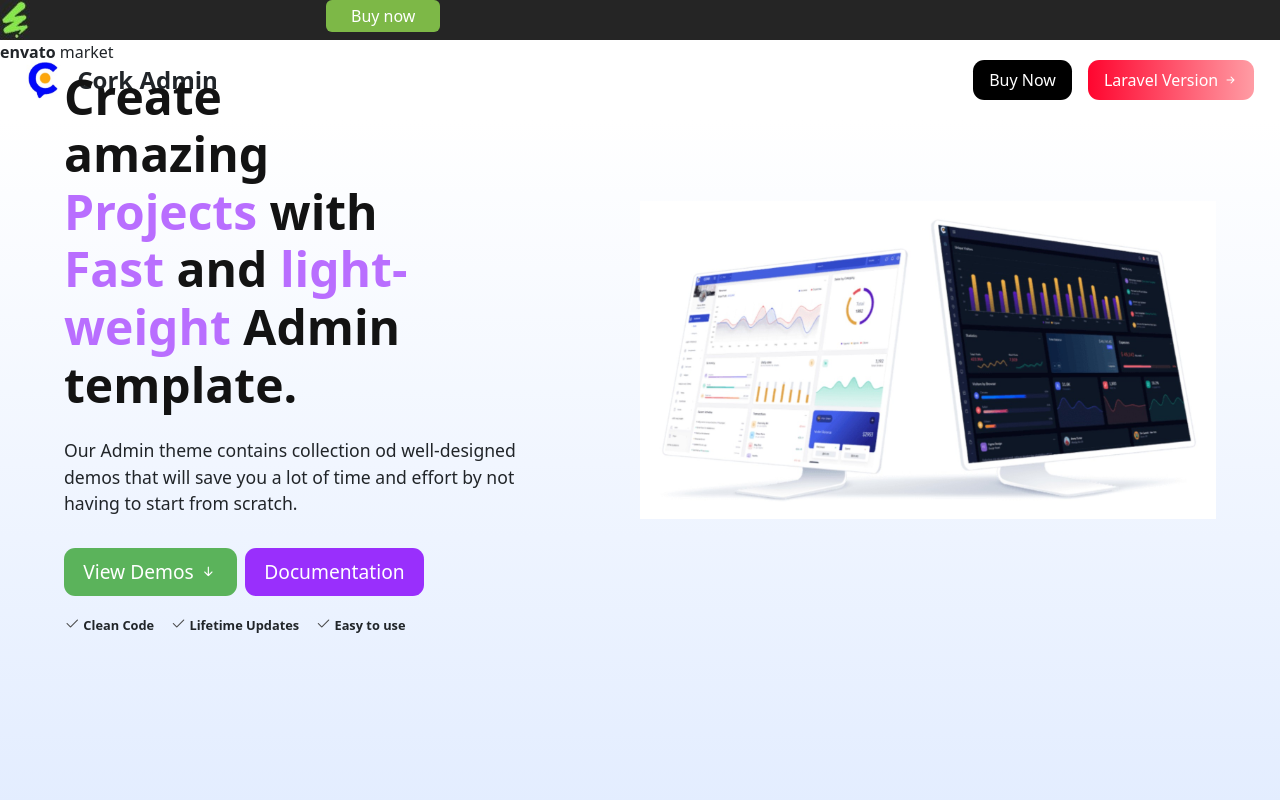
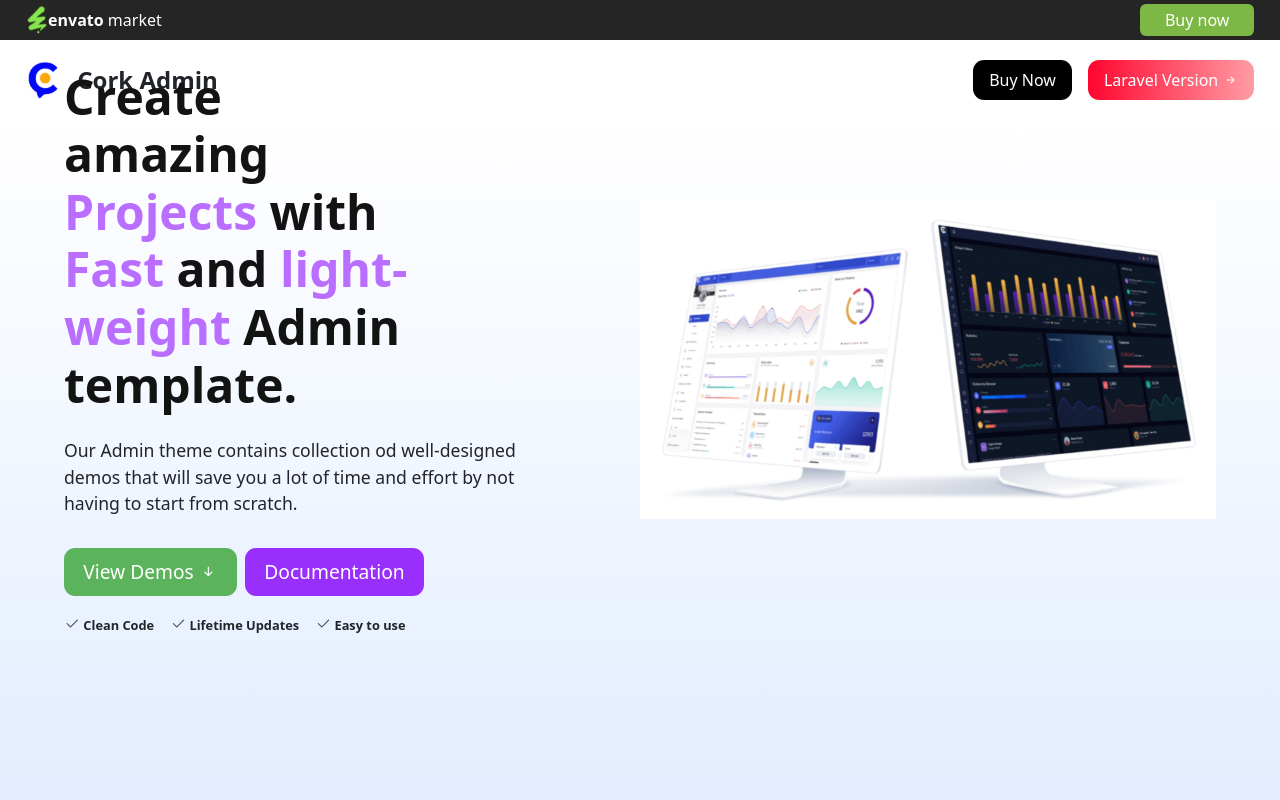
Before and after one commit to DunjaKolarski/site-Cork-Admin, a plain HTML site: page index.html in a window 1280 px wide. Shown: the top 800 px of the page. Drawn offline with nearby package versions, Linux system fonts and the light colour scheme.

Commit message:
style: update styles on envato market page

```diff
--- a/CSS/style.css
+++ b/CSS/style.css
@@ -22,6 +22,22 @@ html {
 #envato-market {
     height: 5vh;
     background-color: rgb(37, 37, 37);
+    color: white;
+}
+#envato-market > div {
+    justify-content: space-between;
+    align-items: center;
+    height: 100%;
+}
+#envato-logo {
+    display: flex;
+    justify-content: flex-start;
+    align-items: center;
+    height: 100%;
+    margin-left: 2vw;
+}
+#envato-logo img {
+    height: 75%;
 }
 #envato-logo p {
     margin: 0;
@@ -29,6 +45,11 @@ html {
 }
 #envato-logo p span {
     font-weight: bold;
+}
+#envato-button {
+    display: flex;
+    justify-content: flex-end;
+    margin-right: 2vw;
 }
 #envato-market div button {
     background-color: rgb(125, 184, 71);
```
